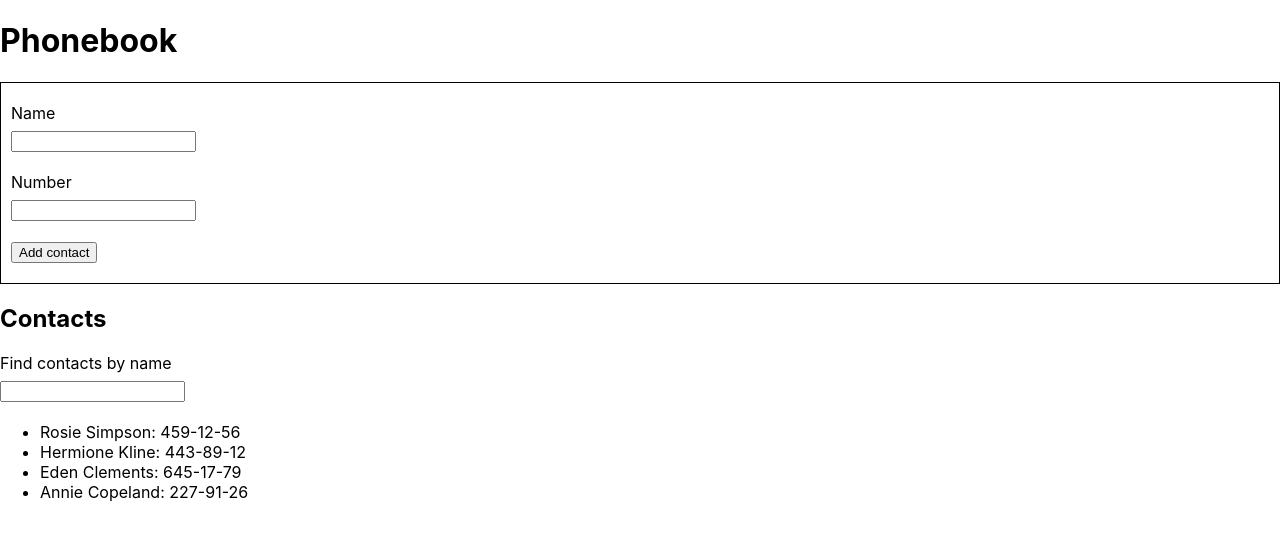
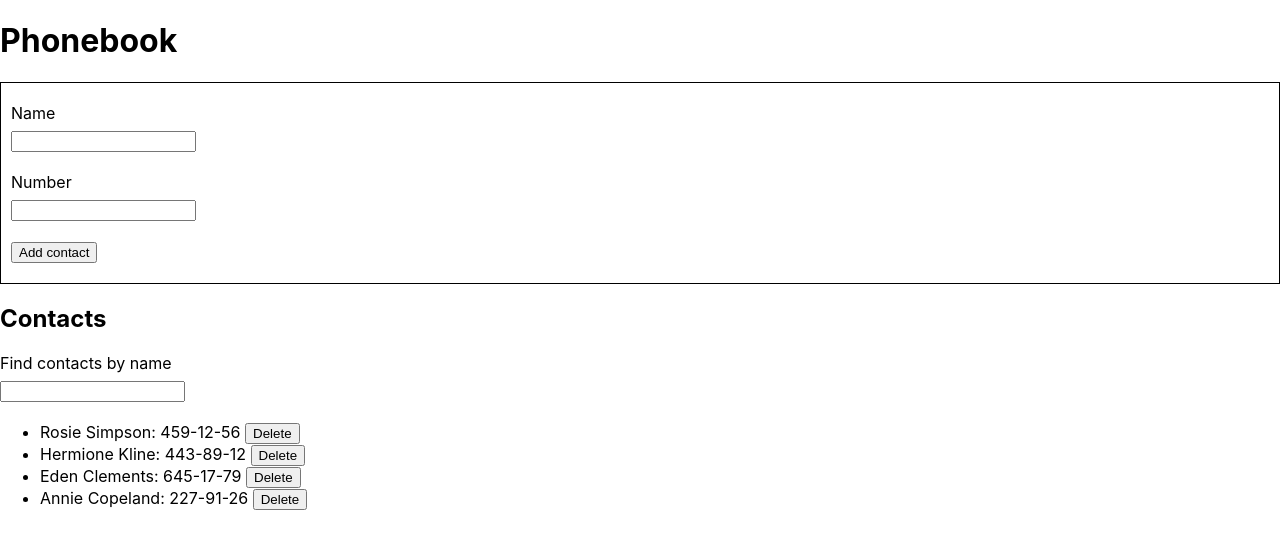
Before and after one commit to YanaPav/goit-react-hw-02-phonebook, a React (Create React App) app: page / in a window 1280 px wide. Shown: the top 548 px of the page. Built offline with nearby package versions, Linux system fonts and the light colour scheme.

Commit message:
step 6 done

```diff
--- a/src/components/App.jsx
+++ b/src/components/App.jsx
@@ -29,13 +29,19 @@ export class App extends Component {
 
     return this.setState(prevState => ({
       contacts: [...prevState.contacts, contactObject],
-      name: ''
     }))
   }
 
   handlerFilterChange = (e) => {
     this.setState({
       filter: e.currentTarget.value
+    })
+  }
+
+  deleteContact = (id) => {
+    const newContacts = this.state.contacts.filter(contact => contact.id !== id)
+    return this.setState({
+      contacts: newContacts
     })
   }
 
@@ -51,7 +57,7 @@ export class App extends Component {
 
       <h2>Contacts</h2>
       <Filter value={filter} onChange={this.handlerFilterChange} />
-      <ContactList contacts={filtredContacts} />
+        <ContactList contacts={filtredContacts} handleClick={this.deleteContact} />
     </div>
   );
   }
--- a/src/components/ContactList/ContactList.js
+++ b/src/components/ContactList/ContactList.js
@@ -1,10 +1,10 @@
 import React from "react";
 
-export const ContactList = ({contacts}) => {
+export const ContactList = ({contacts, handleClick}) => {
     return (
         <ul>
             {contacts.map(({name, number, id}) => {
-                return <li key={id}>{name}: {number}</li>
+                return <li key={id}>{name}: {number} <button type="button" onClick={() => handleClick(id)}>Delete</button></li>
             })}
         </ul>
     )
```
